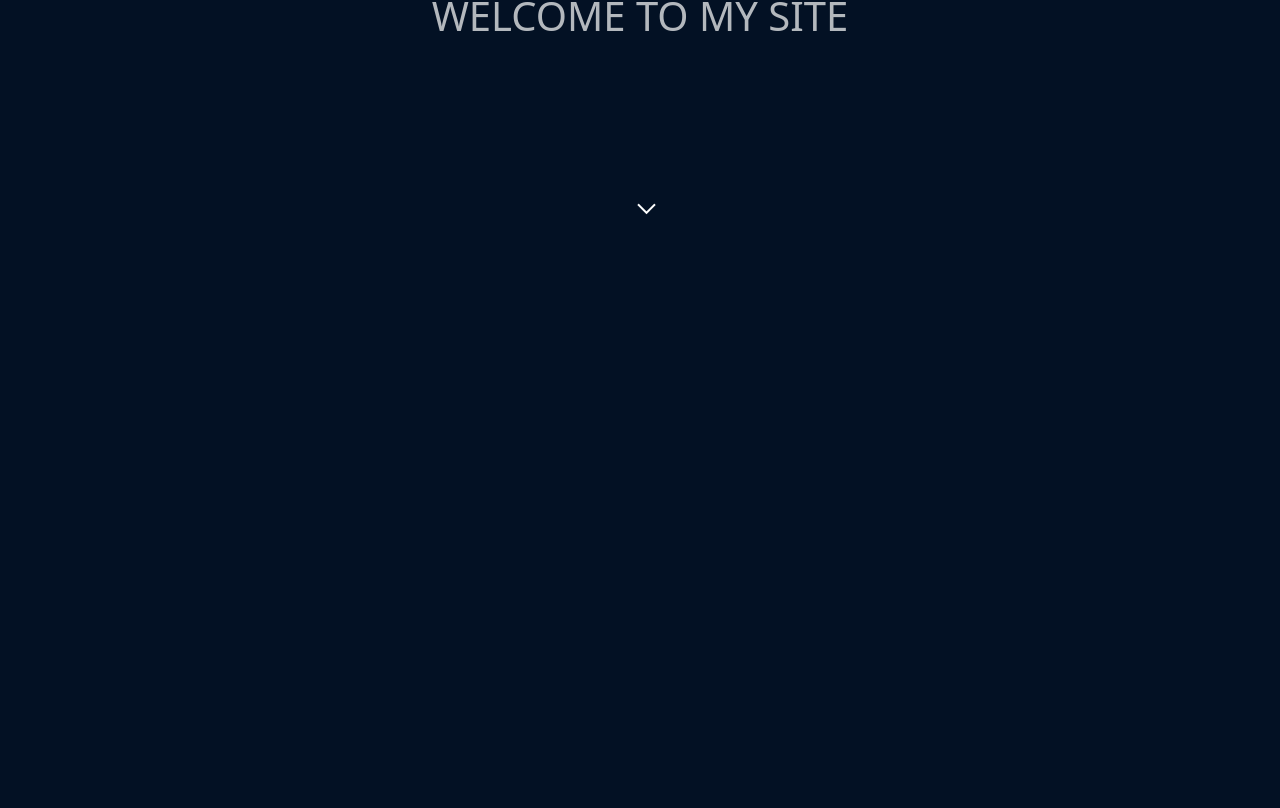
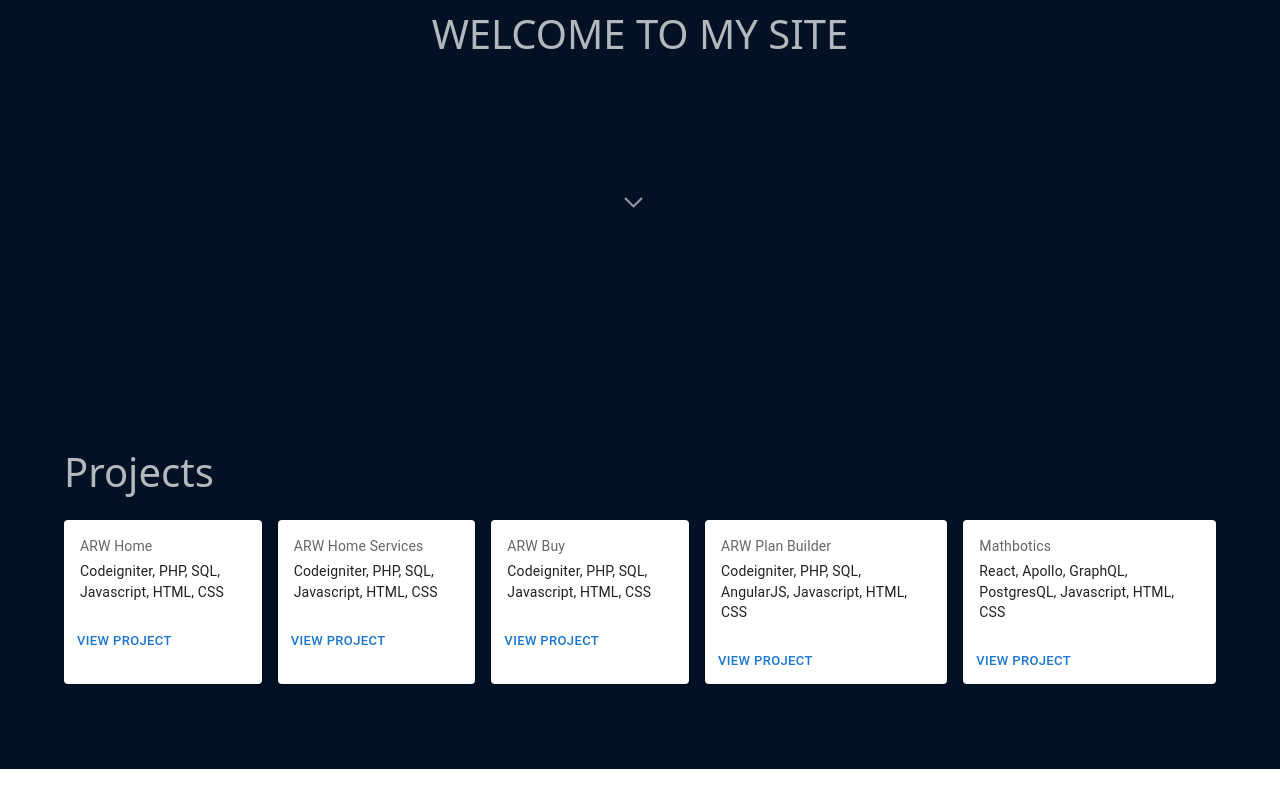
Before and after one commit to cbarb/website, a React (Create React App) app: page / in a window 1280 px wide. Shown: the part 428-1236 px from the top of the page. After the commit the page ends 1197 px from the top, so only its background shows below. Built offline with nearby package versions, Linux system fonts and the light colour scheme.

Commit message:
Projects page scroll

```diff
--- a/package.json
+++ b/package.json
@@ -14,6 +14,7 @@
     "react": "^17.0.2",
     "react-dom": "^17.0.2",
     "react-scripts": "5.0.0",
+    "react-scroll": "^1.8.4",
     "web-vitals": "^2.1.4"
   },
   "scripts": {
--- a/src/App.css
+++ b/src/App.css
@@ -25,7 +25,11 @@
 }
 
 .page-height {
-    height: calc(100vh - 111.9px);
+    height: calc(100vh - 75.61px);
+}
+
+.text-color {
+    color: rgba(255, 255, 255, 0.7);
 }
 
 .arrow {
@@ -34,7 +38,7 @@
 
 .scroll-down {
     position: absolute;
-    left: 50%;
+    left: 49%;
     bottom: 20%;
     display: block;
     text-align: center;
--- a/src/App.js
+++ b/src/App.js
@@ -11,7 +11,6 @@ function App() {
       <Container>
         <Home />
         <Projects />
-        <Projects />
       </Container>
       <Footer />
     </div>
--- a/src/components/Footer.js
+++ b/src/components/Footer.js
@@ -16,12 +16,13 @@ const Footer = () => {
     <>
       <Stack
         sx={{
+          background: "rgb(3, 17, 36)",
           display: {
             sm: "flex",
             md: "none",
           },
         }}
-        className="fixed-bottom my-3"
+        className="fixed-bottom py-3"
         direction="row"
         spacing={4}
         alignItems={"center"}
--- a/src/components/Header.js
+++ b/src/components/Header.js
@@ -5,6 +5,26 @@ import { Container, Button, Stack } from "@mui/material";
 
 const Header = () => {
   const links = ["Projects", "About", "Contact"];
+  let screenWidth = window.innerWidth;
+  const logoVariants = {
+    initial: {
+      x: screenWidth > 1200 ? `500px` : "calc(50vw - 86px)",
+      y: "calc(50vh - 62px)",
+      width: "140px",
+      originX: "70px",
+      originY: "62px",
+    },
+    animate: {
+      x: 0,
+      y: 0,
+      width: "40px",
+      transition: {
+        duration: 0.8,
+        delay: 1.5,
+        ease: "easeInOut",
+      },
+    },
+  };
 
   const pathVariants = {
     hidden: {
@@ -13,7 +33,7 @@ const Header = () => {
     visible: {
       pathLength: 1,
       transition: {
-        duration: 2,
+        duration: 1.5,
         ease: "easeInOut",
       },
     },
@@ -30,16 +50,23 @@ const Header = () => {
       className="w-100 sticky-top "
       style={{
         display: "flex",
-        // position: "absolute",
-        // top: "0",
-        // zIndex: "1030",
       }}
     >
-      <Container sx={{ display: "flex" }}>
-        <svg
+      <Container
+        className="header-container"
+        sx={{
+          display: "flex",
+          background:
+            "linear-gradient(0deg, rgba(123,97,255,0) 0%, rgba(3,17,36,1) 100%, rgba(220,145,1,1) 100%, rgba(0,212,255,1) 100%);",
+        }}
+      >
+        <motion.svg
+          variants={logoVariants}
+          initial="initial"
+          animate="animate"
           xmlns="http://www.w3.org/2000/svg"
           viewBox="0 0 383.96 341.82"
-          style={{ width: "40px", marginTop: "20px", marginBottom: "20px" }}
+          style={{ marginTop: "20px", marginBottom: "20px" }}
         >
           <defs></defs>
           <g id="Layer_2" data-name="Layer 2">
@@ -60,7 +87,7 @@ const Header = () => {
               />
             </g>
           </g>
-        </svg>
+        </motion.svg>
         <Stack
           sx={{ display: { xs: "none", md: "flex" }, marginLeft: "auto" }}
           direction="row"
--- a/src/components/Home.js
+++ b/src/components/Home.js
@@ -1,5 +1,6 @@
 import React from "react";
 import { motion } from "framer-motion";
+import { Link } from "react-scroll";
 
 const Home = () => {
   const headingVariants = {
@@ -10,6 +11,7 @@ const Home = () => {
       transition: { duration: 1, delay: 2, ease: "easeInOut" },
     },
   };
+
   const heading2Variants = {
     initial: { opacity: 0, y: 10 },
     animate: {
@@ -28,10 +30,6 @@ const Home = () => {
         delay: 5,
         ease: "easeIn",
         fade: 1,
-        // repeat: Infinity,
-        // type: "bounce",
-        // stiffness: 300,
-        // damping: 25,
       },
     },
   };
@@ -50,14 +48,15 @@ const Home = () => {
       >
         WELCOME TO MY SITE
       </motion.h1>
-      <div className="">
+      <div>
+        <Link to="projects">
           <motion.a
-          src="/#projects"
             variants={arrowVariants}
             initial="initial"
             animate="animate"
             className="scroll-down "
           ></motion.a>
+        </Link>
       </div>
     </div>
   );
--- a/src/components/Projects.js
+++ b/src/components/Projects.js
@@ -1,7 +1,73 @@
-import React from "react";
+import {
+  Card,
+  Button,
+  CardActions,
+  Typography,
+  CardContent,
+  Stack,
+} from "@mui/material";
 
 const Projects = () => {
-  return <div style={{ height: "2000px" }}></div>;
+  const projects = [
+    {
+      name: "ARW Home",
+      link: "https://arwhome.com/",
+      stack: "Codeigniter, PHP, SQL, Javascript, HTML, CSS",
+    },
+    {
+      name: "ARW Home Services",
+      link: "https://arwhomeservices.com/",
+      stack: "Codeigniter, PHP, SQL, Javascript, HTML, CSS",
+    },
+    {
+      name: "ARW Buy",
+      link: "https://arwhomeservices.com/",
+      stack: "Codeigniter, PHP, SQL, Javascript, HTML, CSS",
+    },
+    {
+      name: "ARW Plan Builder",
+      link: "https://planbuilder.arwhome.com/",
+      stack: "Codeigniter, PHP, SQL, AngularJS, Javascript, HTML, CSS",
+    },
+    {
+      name: "Mathbotics",
+      link: "somegithublink.com",
+      stack: "React, Apollo, GraphQL, PostgresQL, Javascript, HTML, CSS",
+    },
+  ];
+  return (
+    <div
+      id="projects"
+      style={{ paddingTop: "75.61px", paddingBottom: "68.5px" }}
+    >
+      <h1 className="text-color">Projects</h1>
+      <Stack
+        spacing={2}
+        className="py-3"
+        direction={{ xs: "column", sm: "row" }}
+      >
+        {projects.map((project, i) => (
+          <Card key={i}>
+            <CardContent>
+              <Typography
+                sx={{ fontSize: 14 }}
+                color="text.secondary"
+                gutterBottom
+              >
+                {project.name}
+              </Typography>
+              <Typography variant="body2">{project.stack}</Typography>
+            </CardContent>
+            <CardActions>
+              <Button href={project.link} size="small">
+                View Project
+              </Button>
+            </CardActions>
+          </Card>
+        ))}
+      </Stack>
+    </div>
+  );
 };
 
 export default Projects;
--- a/src/index.css
+++ b/src/index.css
@@ -1,13 +1,11 @@
 body {
-  margin: 0;
-  font-family: -apple-system, BlinkMacSystemFont, 'Segoe UI', 'Roboto', 'Oxygen',
-    'Ubuntu', 'Cantarell', 'Fira Sans', 'Droid Sans', 'Helvetica Neue',
-    sans-serif;
-  -webkit-font-smoothing: antialiased;
-  -moz-osx-font-smoothing: grayscale;
+    scroll-behavior: smooth;
+    margin: 0;
+    font-family: -apple-system, BlinkMacSystemFont, 'Segoe UI', 'Roboto', 'Oxygen', 'Ubuntu', 'Cantarell', 'Fira Sans', 'Droid Sans', 'Helvetica Neue', sans-serif;
+    -webkit-font-smoothing: antialiased;
+    -moz-osx-font-smoothing: grayscale;
 }
 
 code {
-  font-family: source-code-pro, Menlo, Monaco, Consolas, 'Courier New',
-    monospace;
+    font-family: source-code-pro, Menlo, Monaco, Consolas, 'Courier New', monospace;
 }
```
Also changed, not shown: 1 other file (tests, documents, lock files or other folders). Lines whose indentation alone changed are shown as unchanged.
